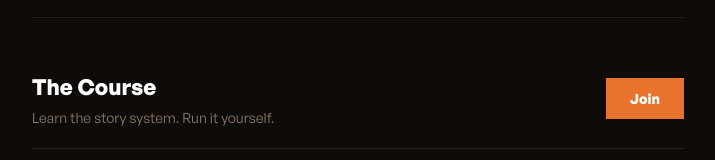
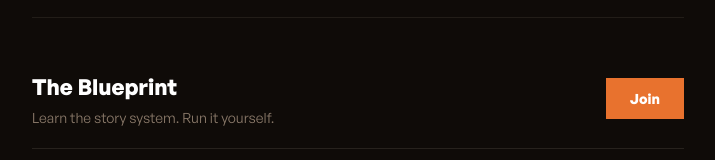
Before and after one commit to zeemesso/personal-website, a Next.js app: page / in a window 1280 px wide. Shown: the part 847-1007 px from the top of the page, without its empty margins (282-997 px from the left). Built offline with nearby package versions, Linux system fonts and the light colour scheme.

Commit message:
zyade.co: redesign cards to 3-column grid with icon+title+description+cta

```diff
--- a/src/app/page.tsx
+++ b/src/app/page.tsx
@@ -266,7 +266,7 @@ export default function HomePage() {
               marginBottom: 80,
             }}
           >
-            {/* Card 1: The Course */}
+            {/* Card 1: The Blueprint */}
             <div className="card-row">
               <div style={{ flex: 1 }}>
                 <div
@@ -278,14 +278,14 @@ export default function HomePage() {
                     marginBottom: 4,
                   }}
                 >
-                  The Course
+                  The Blueprint
                 </div>
                 <div style={{ fontFamily: SANS, fontSize: 14, fontWeight: 400, color: '#8C7B6B' }}>
                   Learn the story system. Run it yourself.
                 </div>
               </div>
               <a
-                href="https://arcbuildr.co/course"
+                href="https://arcbuildr.co/blueprint"
                 className="card-btn"
               >
                 Join
```
